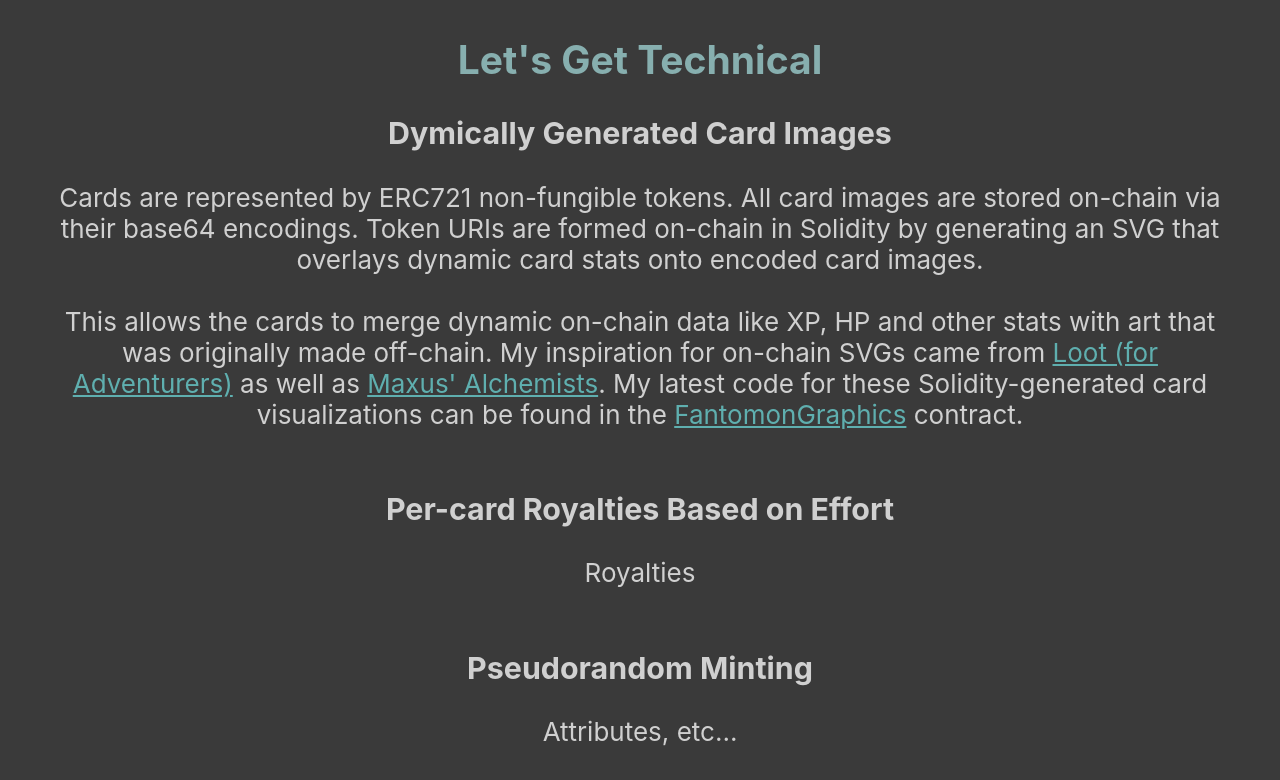
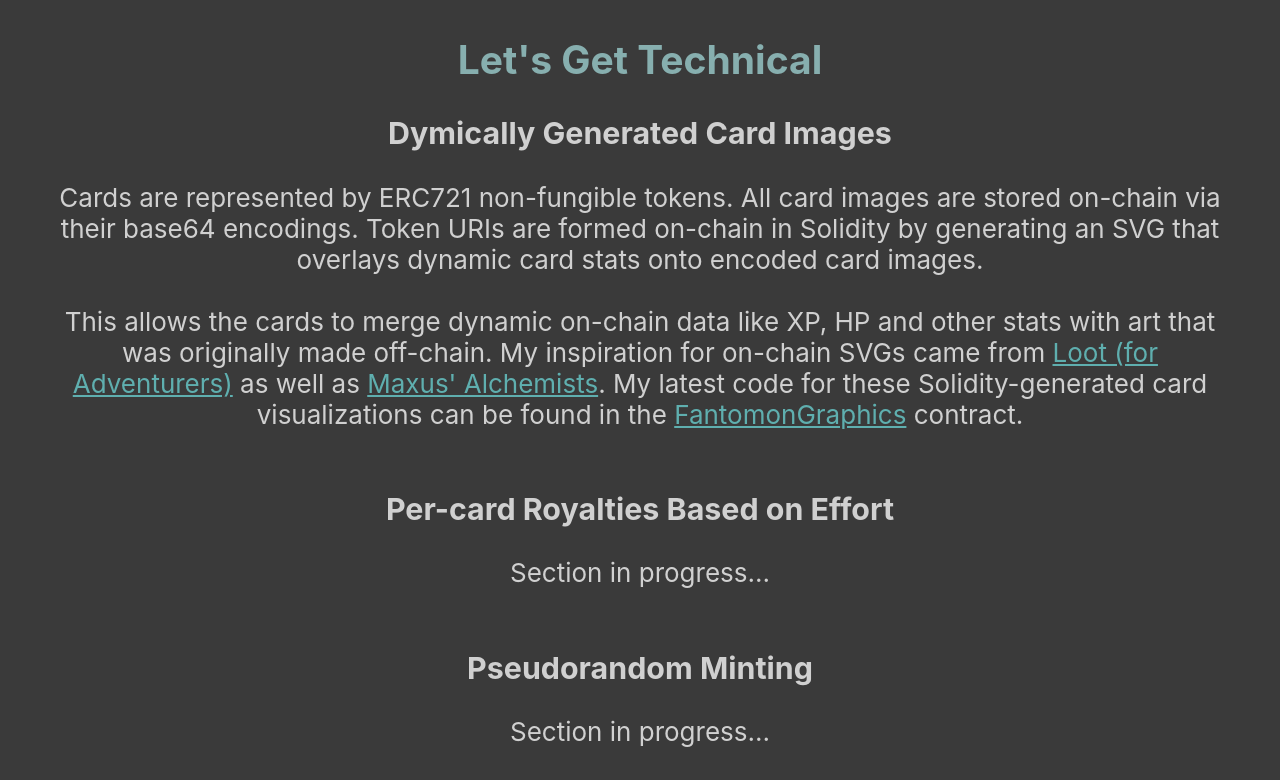
Before and after one commit to CodeLarkin/larkin-portfolio, a React (Create React App) app: page /fantomon in a window 1280 px wide. Shown: the part 2000-2780 px from the top of the page. Built offline with nearby package versions, Linux system fonts and the light colour scheme.

Commit message:
projects/ folder, removed unnecessary scsss imports

```diff
--- a/src/AboutMe.tsx
+++ b/src/AboutMe.tsx
@@ -4,9 +4,8 @@ import { Link } from 'react-router-dom';
 import bridgeFour from './images/bridge-four.png';
 import chiri from './images/Chiri-Chiri.jpg';
 
-import './App.scss';
 import Mission from './Mission';
-import Projects from './Projects';
+import Projects from './projects/Projects';
 
 
 function Home() {
--- a/src/Home.tsx
+++ b/src/Home.tsx
@@ -3,9 +3,8 @@ import { Link } from 'react-router-dom';
 
 import bridgeFour from './images/bridge-four.png';
 
-import './App.scss';
 import Mission from './Mission';
-import Projects from './Projects';
+import Projects from './projects/Projects';
 
 
 function Home() {
--- a/src/Fantomon.tsx
+++ b/src/projects/Fantomon.tsx
@@ -1,10 +1,10 @@
 import React from 'react';
 import { Link } from 'react-router-dom';
 
-import bridgeFour from './images/bridge-four.png';
-import fantomonHome from './images/fantomon/home.png';
-import fantomon1 from './images/fantomon/fantomon.svg';
-import './App.scss';
+import bridgeFour from '../images/bridge-four.png';
+import fantomonHome from '../images/fantomon/home.png';
+import fantomon1 from '../images/fantomon/fantomon.svg';
+
 
 function Fantomon() {
     return (
@@ -58,18 +58,22 @@ function Fantomon() {
 
             <h3>Per-card Royalties Based on Effort</h3>
             <p>
-              Royalties
+              Section in progress...
               <br/><br/>
             </p>
 
             <h3>Pseudorandom Minting</h3>
             <p>
-              Attributes, etc...
+              Section in progress...
+              <br/><br/>
+              Attributes
               <br/><br/>
             </p>
 
             <h3>Fantomon Foods and Farming</h3>
             <p>
+              Section in progress...
+              <br/><br/>
               GunkFarm
               <br/><br/>
               HealingRifts
@@ -84,6 +88,8 @@ function Fantomon() {
 
             <h3>Community-made Journeys</h3>
             <p>
+              Section in progress...
+              <br/><br/>
               Journeys
               <br/><br/>
             </p>
```
Also changed, not shown: src/Layout.tsx (+5 -4 lines), src/projects/Cult.tsx (renamed from src/Cult.tsx, +5 -5 lines), src/projects/FantomonGallery.tsx (renamed from src/FantomonGallery.tsx, +13 -13 lines), src/projects/Farmgod.tsx (renamed from src/Farmgod.tsx, +4 -4 lines), src/projects/Projects.tsx (renamed from src/Projects.tsx).
